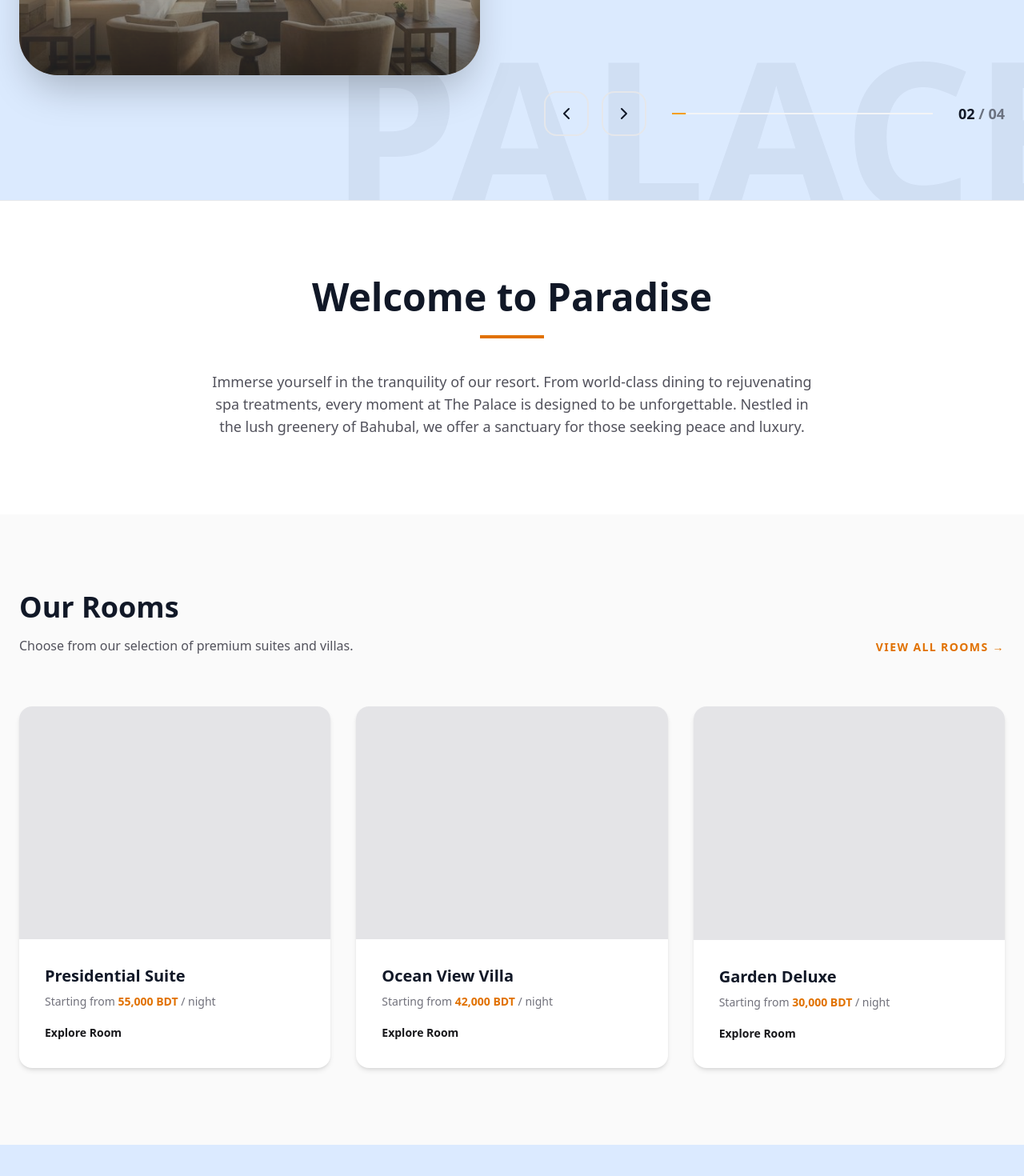
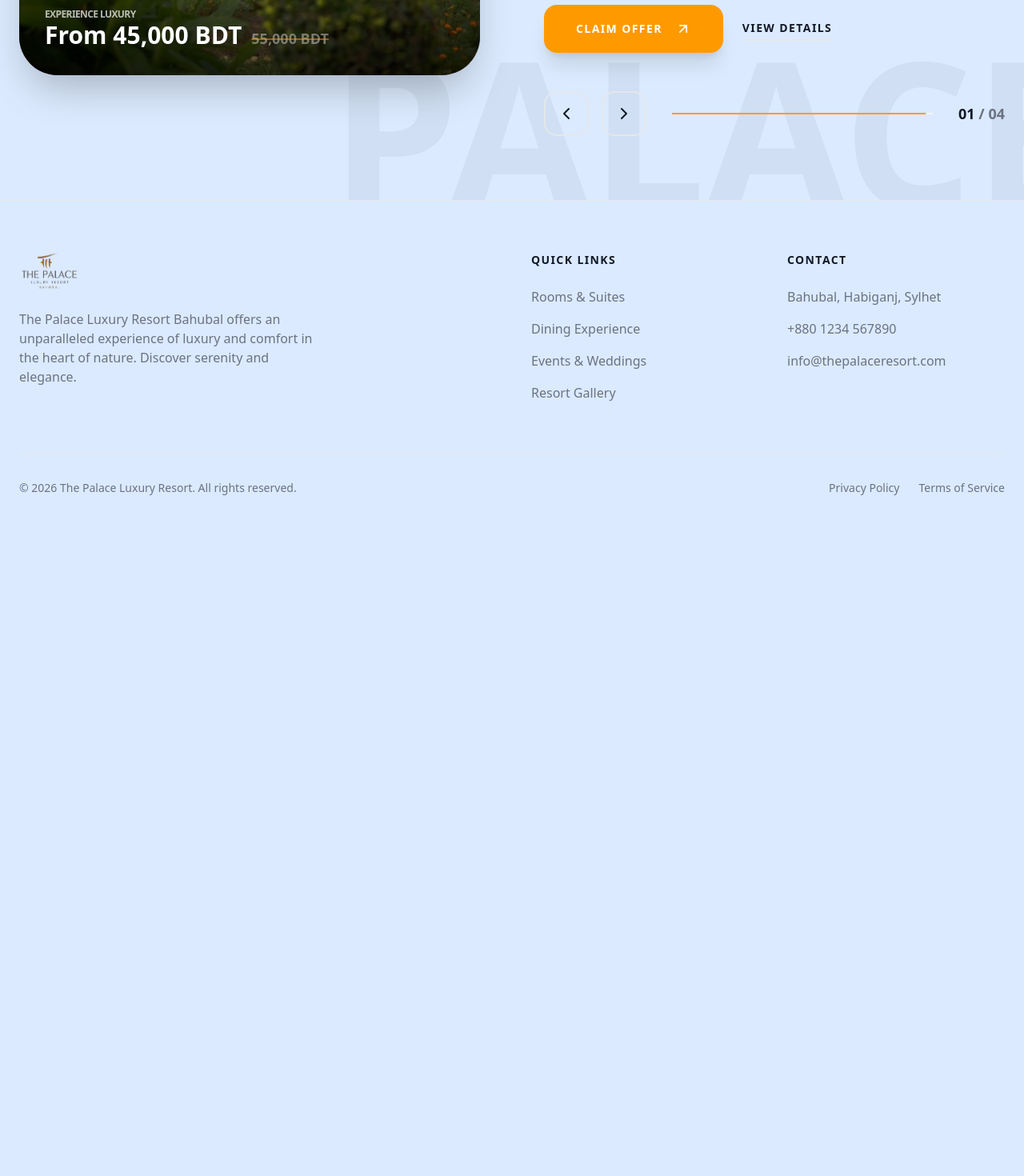
Before and after one commit to sahidDev09/The-Palace-Resort, a Next.js app: page / in a window 1280 px wide. Shown: the part 1322-2792 px from the top of the page at 80% size. After the commit the page ends 2006 px from the top, so only its background shows below. Built offline with nearby package versions, Linux system fonts and the light colour scheme.

Commit message:
Remove placeholder content from the README and main page, and update footer styling.

```diff
--- a/app/page.tsx
+++ b/app/page.tsx
@@ -9,81 +9,6 @@ export default function Home() {
       <Navbar />
       <Hero />
       <AnnouncementCarousel />
-
-      {/* Welcome Section */}
-      <section className="bg-white py-24 dark:bg-black">
-        <div className="container mx-auto px-6 text-center">
-          <h2 className="mb-6 text-3xl font-bold md:text-5xl">Welcome to Paradise</h2>
-          <div className="mx-auto mt-4 h-1 w-20 bg-amber-600"></div>
-          <p className="mx-auto mt-10 max-w-3xl text-lg text-zinc-600 dark:text-zinc-400">
-            Immerse yourself in the tranquility of our resort. From world-class dining to rejuvenating spa treatments, every moment at The Palace is designed to be unforgettable. Nestled in the lush greenery of Bahubal, we offer a sanctuary for those seeking peace and luxury.
-          </p>
-        </div>
-      </section>
-
-      {/* Featured Rooms */}
-      <section className="bg-zinc-50 py-24 dark:bg-zinc-900">
-        <div className="container mx-auto px-6">
-          <div className="mb-16 flex items-end justify-between">
-            <div>
-              <h2 className="text-4xl font-bold">Our Rooms</h2>
-              <p className="mt-4 text-zinc-600 dark:text-zinc-400">Choose from our selection of premium suites and villas.</p>
-            </div>
-            <button className="hidden text-sm font-bold uppercase tracking-widest text-amber-600 hover:text-amber-700 md:block">
-              View All Rooms →
-            </button>
-          </div>
-          <div className="grid gap-8 md:grid-cols-3">
-            {[
-              { title: "Presidential Suite", price: "55,000 BDT" },
-              { title: "Ocean View Villa", price: "42,000 BDT" },
-              { title: "Garden Deluxe", price: "30,000 BDT" },
-            ].map((room, i) => (
-              <div key={i} className="group overflow-hidden rounded-2xl bg-white shadow-md dark:bg-zinc-950">
-                <div className="aspect-[4/3] w-full bg-zinc-200 dark:bg-zinc-800 transition-transform duration-500 group-hover:scale-110"></div>
-                <div className="p-8">
-                  <h3 className="mb-2 text-xl font-bold">{room.title}</h3>
-                  <p className="mb-4 text-sm text-zinc-500">Starting from <span className="text-amber-600 font-bold">{room.price}</span> / night</p>
-                  <button className="text-sm font-bold text-zinc-900 dark:text-white group-hover:text-amber-600">Explore Room</button>
-                </div>
-              </div>
-            ))}
-          </div>
-        </div>
-      </section>
-
-      {/* Dining Section */}
-      <section className="py-24">
-        <div className="container mx-auto px-6">
-          <div className="grid items-center gap-16 md:grid-cols-2">
-            <div className="order-2 md:order-1">
-              <h2 className="mb-6 text-4xl font-bold">Exquisite Dining</h2>
-              <p className="mb-8 text-zinc-600 dark:text-zinc-400">
-                Savor the flavors of our internationally acclaimed cuisine, prepared by world-class chefs using only the freshest local ingredients.
-              </p>
-              <ul className="mb-10 space-y-4 text-zinc-700 dark:text-zinc-300">
-                <li className="flex items-center gap-3">
-                  <div className="h-1.5 w-1.5 rounded-full bg-amber-600"></div>
-                  Fine Dining at The Grand Hall
-                </li>
-                <li className="flex items-center gap-3">
-                  <div className="h-1.5 w-1.5 rounded-full bg-amber-600"></div>
-                  Sunset Cocktails at Sky Lounge
-                </li>
-                <li className="flex items-center gap-3">
-                  <div className="h-1.5 w-1.5 rounded-full bg-amber-600"></div>
-                  Private Garden Dinners
-                </li>
-              </ul>
-              <button className="rounded-full border-2 border-zinc-900 px-8 py-3 text-sm font-bold uppercase dark:border-white">
-                Our Menu
-              </button>
-            </div>
-            <div className="order-1 aspect-square rounded-3xl bg-zinc-100 dark:bg-zinc-800 md:order-2"></div>
-          </div>
-        </div>
-      </section>
-
       <Footer />
     </main>
   );
--- a/components/footer.tsx
+++ b/components/footer.tsx
@@ -3,7 +3,7 @@ import Image from "next/image";
 
 export function Footer() {
   return (
-    <footer className="bg-muted py-16">
+    <footer className="bg-background py-16">
       <div className="container mx-auto px-6">
         <div className="grid gap-12 md:grid-cols-4">
           <div className="col-span-1 md:col-span-2">
```
Also changed, not shown: 1 other file (tests, documents, lock files or other folders).
